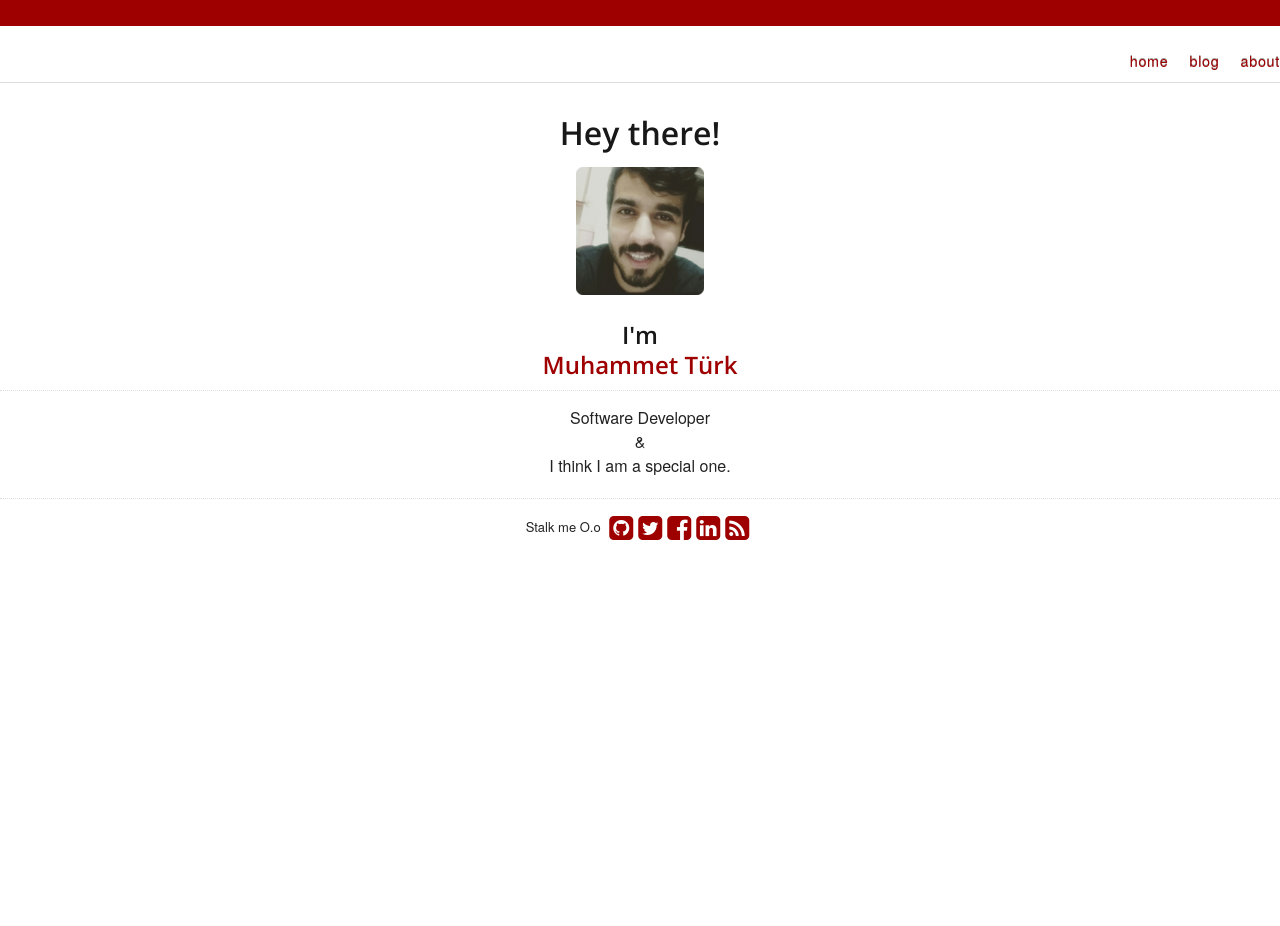
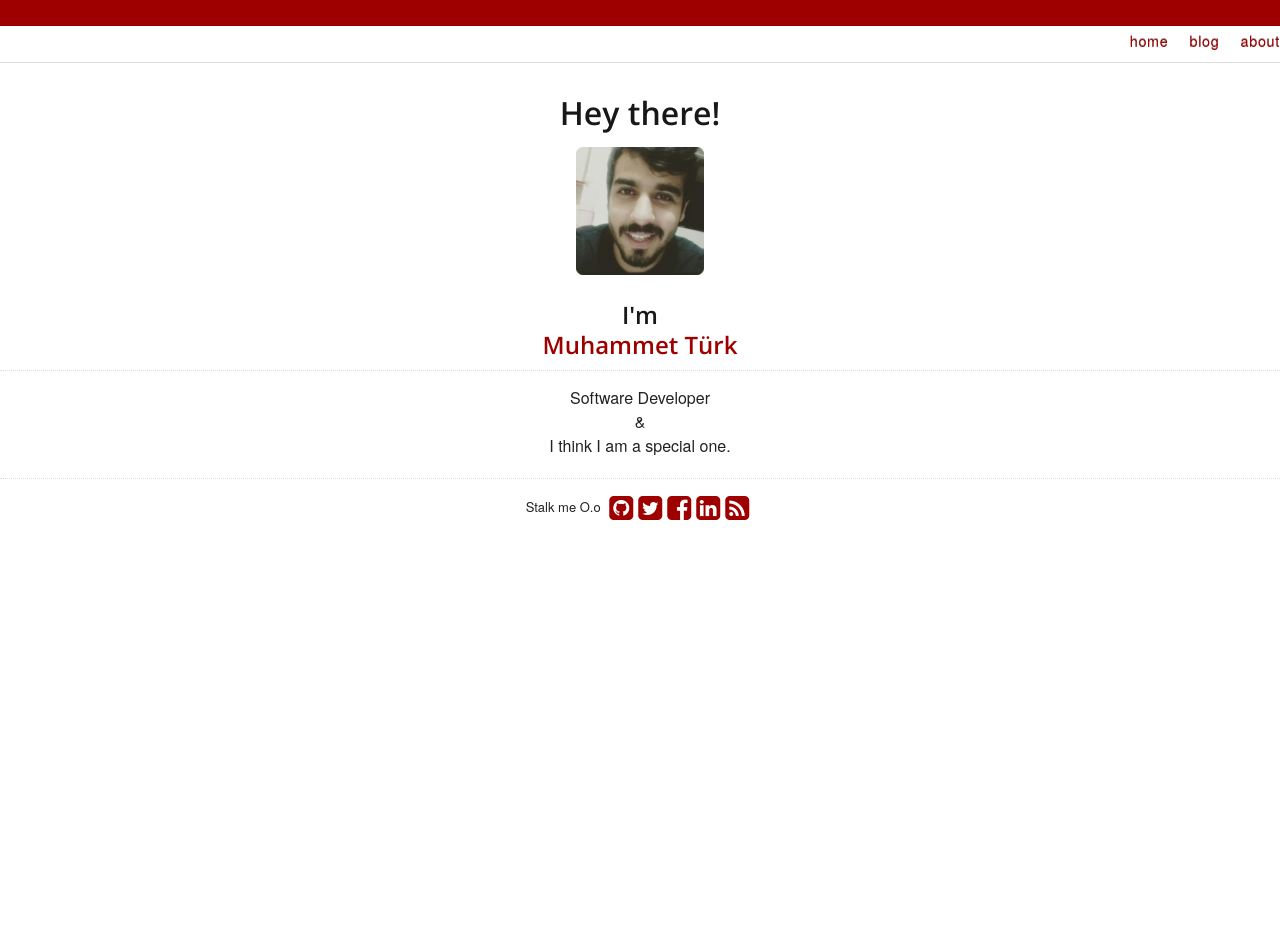
Before and after one commit to mturk111/mturk111.github.io, a Jekyll site: the page built from index.html, in a window 1280 px wide. Built offline with Jekyll 4.4.1, drawn with Linux system fonts in a browser that asks for light colours; nearby versions of some CDN libraries.

Commit message:
Update screen.css

```diff
--- a/_includes/css/screen.css
+++ b/_includes/css/screen.css
@@ -32,7 +32,7 @@ body {
   text-shadow: 0 -1px 0 rgba(0,0,0,0.4);
 }
 #topbarhome ul li {
-  margin-top: 10px;
+  margin-top: -10px;
   float: right;
   list-style: none;
   text-align: right;
```
